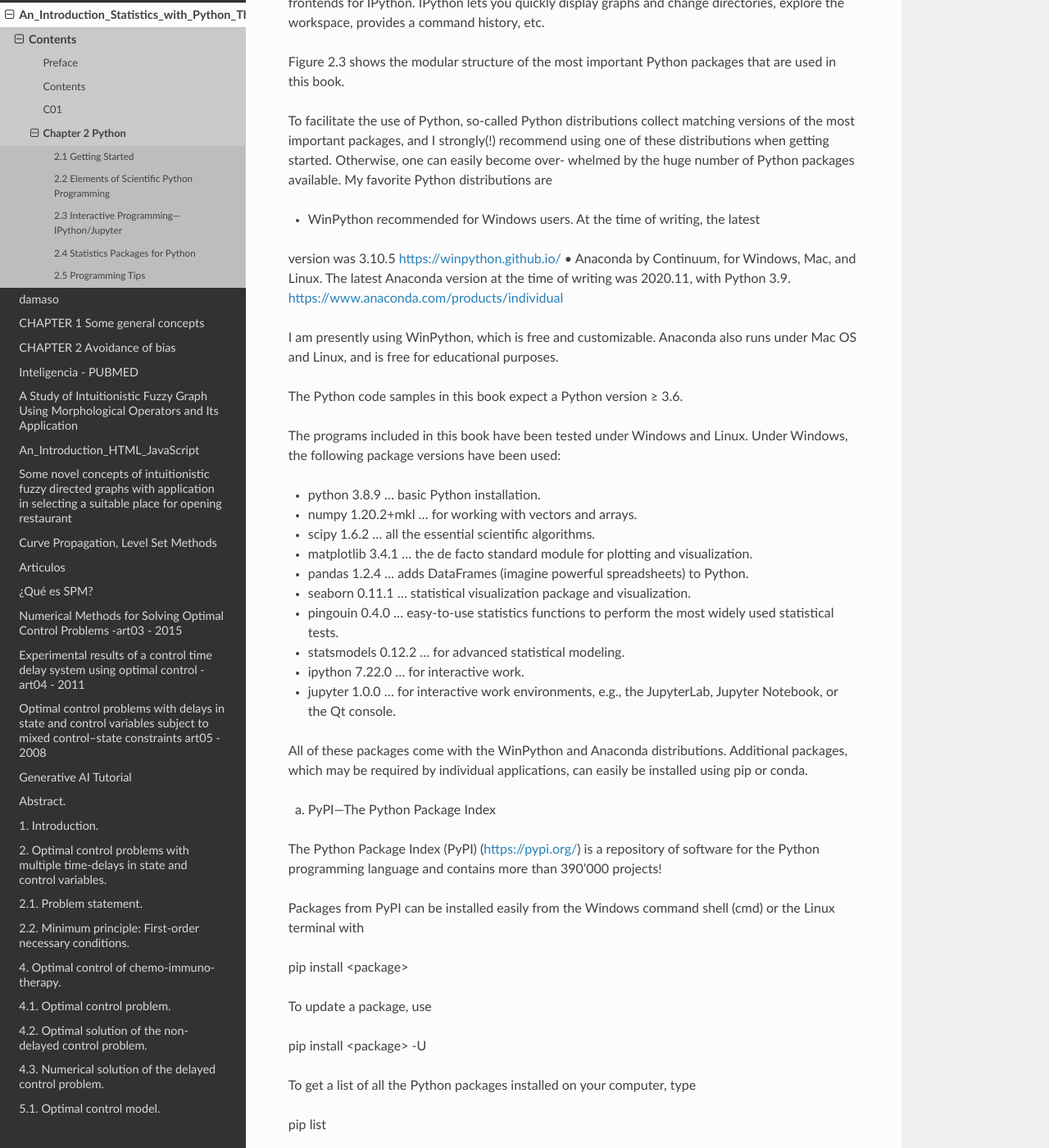
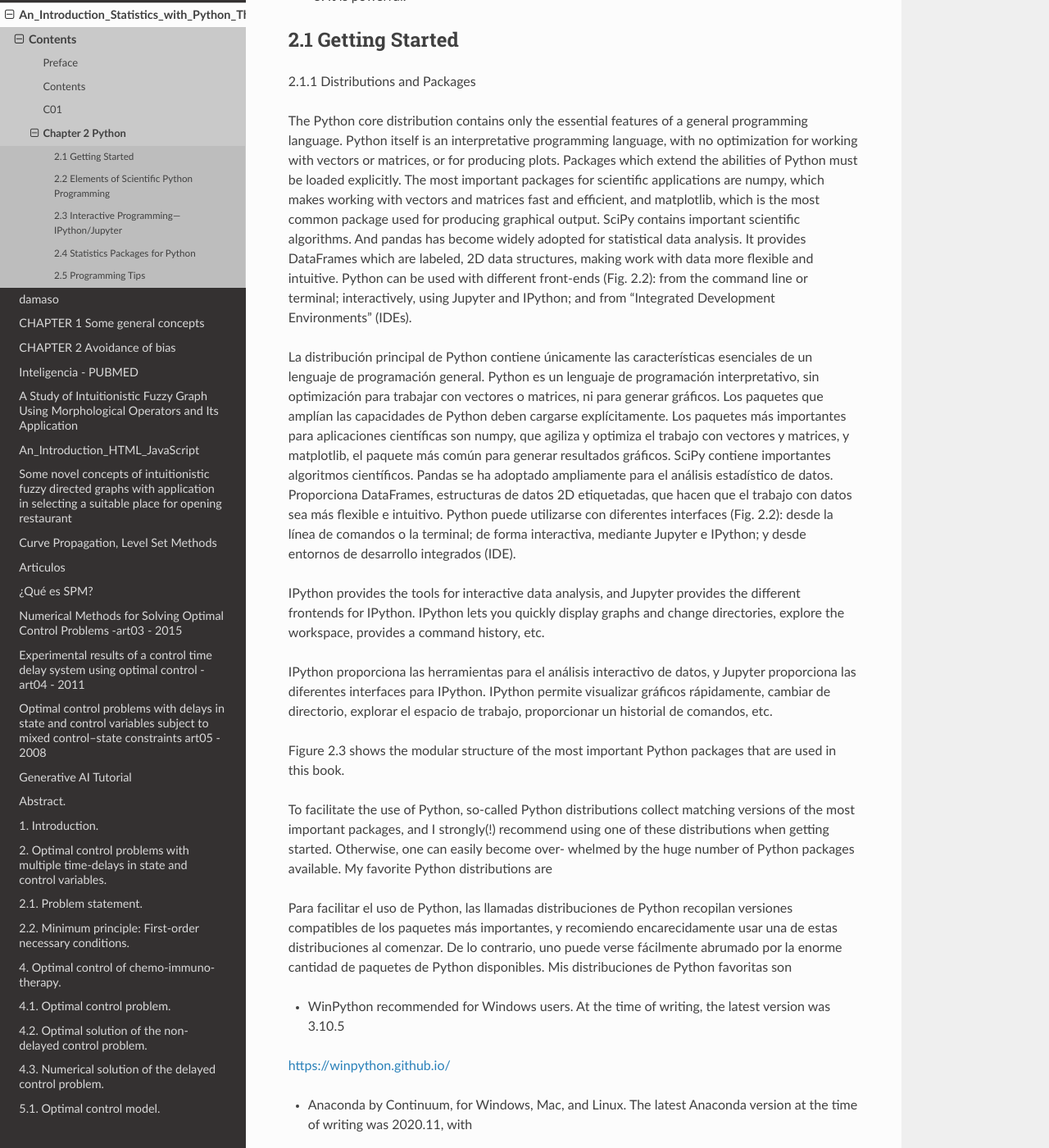
Before and after one commit to matecom57/santosg57-articulostesis, a Sphinx documentation site: the page built from docs/source/An_Introduction_Statistics_with_Python_Thomas/c02.rst, in a window 1280 px wide and 1400 px high, scrolled down 1112 px. Shown: the whole window at 82% size. Built offline with Sphinx 7.4.7 and the Read the Docs theme 3.1.0, drawn with Linux system fonts in a browser that asks for light colours; some of the changed text lies outside the part shown.

Commit message:
Test comité

```diff
--- a/docs/source/An_Introduction_Statistics_with_Python_Thomas/c02.rst
+++ b/docs/source/An_Introduction_Statistics_with_Python_Thomas/c02.rst
@@ -14,6 +14,16 @@
 org/devdocs/user/numpy-for-matlab-users.html) provides an overview of the simi-
 larities and differences between the two languages.
 
+Python es gratuito, consistente y completamente orientado a objetos, y tiene un gran número de cajas de herramientas
+científicas (gratuitas) (p. ej., http://www.scipy.org/). Es utilizado por Google, la NASA y muchos otros. Puede encontrar
+información sobre Python en http://www.python.org/. Si desea utilizar Python para aplicaciones científicas, actualmente la
+mejor manera de comenzar es con una distribución de Python, ya sea WinPython o Anaconda de Continuum Analytics. Estas
+distribuciones contienen el software completo de desarrollo científico y de ingeniería para cálculos numéricos, análisis de
+datos y visualización de datos basado en Python. También vienen con interfaces gráficas de usuario Qt y el entorno
+interactivo científico/de desarrollo Spyder. Si ya tiene experiencia con Matlab, el artículo NumPy para usuarios de Matlab
+(https://numpy.org/devdocs/user/numpy-for-matlab-users.html) proporciona una descripción general de las similitudes y
+diferencias entre los dos lenguajes.
+
 Python is a very-high-level dynamic object-oriented programming language
 (Fig. 2.1). It is designed to be easy to program and easy to read. It was started
 in 1980, and has since gained immense popularity in a broad range of fields from
@@ -21,6 +31,13 @@
 open source, and has become one of the most successful programming languages.
 There are three reasons why I have switched from other programming languages to
 Python:
+
+Python es un lenguaje de programación dinámico y orientado a objetos de muy alto nivel (Fig. 2.1). Está diseñado para ser
+fácil de programar y leer. Se creó en 1980 y, desde entonces, ha ganado una inmensa popularidad en una amplia gama de
+campos, desde el desarrollo web y la administración de sistemas hasta la ciencia y la ingeniería. Python es de código
+abierto y se ha convertido en uno de los lenguajes de programación más exitosos. Hay tres razones por las que he cambiado
+de otros lenguajes de programación a Python:
+
 
 * 1. It is the most elegant programming language that I know.
 * 2. It is free.
@@ -40,9 +57,23 @@
 from the command line or terminal; interactively, using Jupyter and IPython; and
 from “Integrated Development Environments” (IDEs).
 
+La distribución principal de Python contiene únicamente las características esenciales de un lenguaje de programación
+general. Python es un lenguaje de programación interpretativo, sin optimización para trabajar con vectores o matrices, ni
+para generar gráficos. Los paquetes que amplían las capacidades de Python deben cargarse explícitamente. Los paquetes más
+importantes para aplicaciones científicas son numpy, que agiliza y optimiza el trabajo con vectores y matrices, y
+matplotlib, el paquete más común para generar resultados gráficos. SciPy contiene importantes algoritmos científicos.
+Pandas se ha adoptado ampliamente para el análisis estadístico de datos. Proporciona DataFrames, estructuras de datos 2D
+etiquetadas, que hacen que el trabajo con datos sea más flexible e intuitivo. Python puede utilizarse con diferentes
+interfaces (Fig. 2.2): desde la línea de comandos o la terminal; de forma interactiva, mediante Jupyter e IPython; y desde
+entornos de desarrollo integrados (IDE).
+
 IPython provides the tools for interactive data analysis, and Jupyter provides the
 different frontends for IPython. IPython lets you quickly display graphs and change
 directories, explore the workspace, provides a command history, etc.
+
+IPython proporciona las herramientas para el análisis interactivo de datos, y Jupyter proporciona las diferentes interfaces
+para IPython. IPython permite visualizar gráficos rápidamente, cambiar de directorio, explorar el espacio de trabajo,
+proporcionar un historial de comandos, etc.
 
 Figure 2.3 shows the modular structure of the most important Python packages
 that are used in this book.
@@ -53,11 +84,15 @@
 whelmed by the huge number of Python packages available. My favorite Python
 distributions are
 
-• WinPython recommended for Windows users. At the time of writing, the latest
-version was 3.10.5 https://winpython.github.io/
-• Anaconda by Continuum, for Windows, Mac, and Linux. The latest Anaconda
-version at the time of writing was 2020.11, with Python 3.9.
-https://www.anaconda.com/products/individual
+Para facilitar el uso de Python, las llamadas distribuciones de Python recopilan versiones compatibles de los paquetes más
+importantes, y recomiendo encarecidamente usar una de estas distribuciones al comenzar. De lo contrario, uno puede verse
+fácilmente abrumado por la enorme cantidad de paquetes de Python disponibles. Mis distribuciones de Python favoritas son
+
+• WinPython recommended for Windows users. At the time of writing, the latest version was 3.10.5
+https://winpython.github.io/
+
+• Anaconda by Continuum, for Windows, Mac, and Linux. The latest Anaconda version at the time of writing was 2020.11, with
+Python 3.9. https://www.anaconda.com/products/individual
 
 I am presently using WinPython, which is free and customizable. Anaconda also
 runs under Mac OS and Linux, and is free for educational purposes.
@@ -90,19 +125,27 @@
 Packages from PyPI can be installed easily from the Windows command shell
 (cmd) or the Linux terminal with
 
-pip install <package>
+.. code:: Python
+
+   pip install <package>
 
 To update a package, use
 
-pip install <package> -U
+.. code:: Python
+
+   pip install <package> -U
 
 To get a list of all the Python packages installed on your computer, type
 
-pip list
+.. code:: Python
+
+   pip list
 
 And to show information about a particular package type
 
-pip show <package>
+.. code:: Python
+
+   pip show <package>
 
 Anaconda uses conda, a more powerful installation manager. But pip also works
 with Anaconda.
@@ -124,6 +167,7 @@
 to permission problems during the execution of WinPython.
 
 • Download WinPython from https://winpython.github.io/.
+
 • Run the downloaded .exe-file, and install WinPython into the
 <WinPythonDir> of your choice. (On my own system, I place all programs
 that do not modify the Windows Registry, such as WinPython, vim, and ffmpeg,
```
